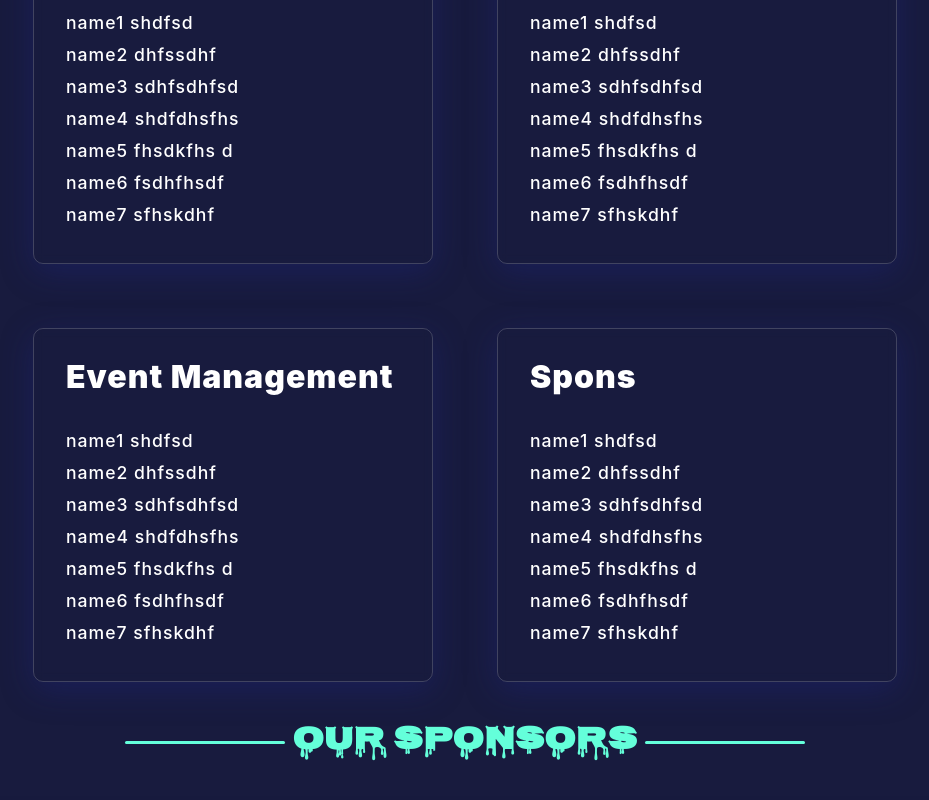
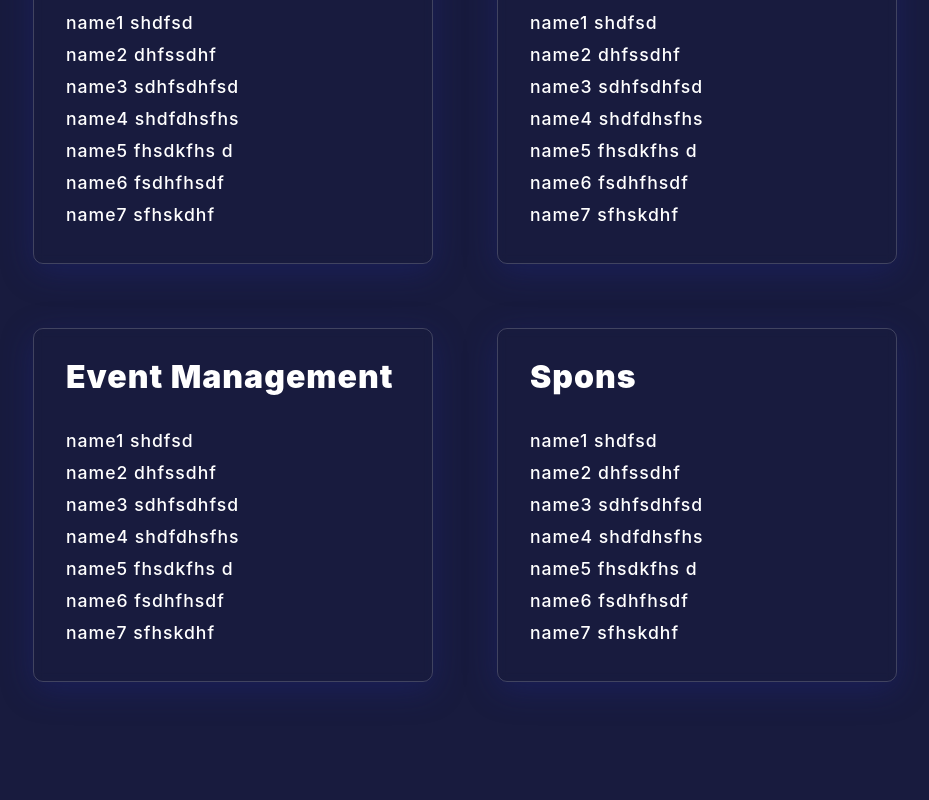
Before and after one commit to lakshmanmulchandani/InnovationCell-Website, a React (Create React App) app in the folder client/: page / in a window 1280 px wide. Shown: the part 11186-11986 px from the top of the page, without its empty margins (175-1104 px from the left). After the commit the page ends 11900 px from the top, so only its background shows below. Built offline with nearby package versions, Linux system fonts and the light colour scheme; a web font is replaced by a local one.

Commit message:
sponsors section updated

```diff
--- a/client/src/App.js
+++ b/client/src/App.js
@@ -22,7 +22,6 @@ function App() {
       <Team />
 
       <Team />
-      <Sponsors/>
     </div>
   );
 }
```
